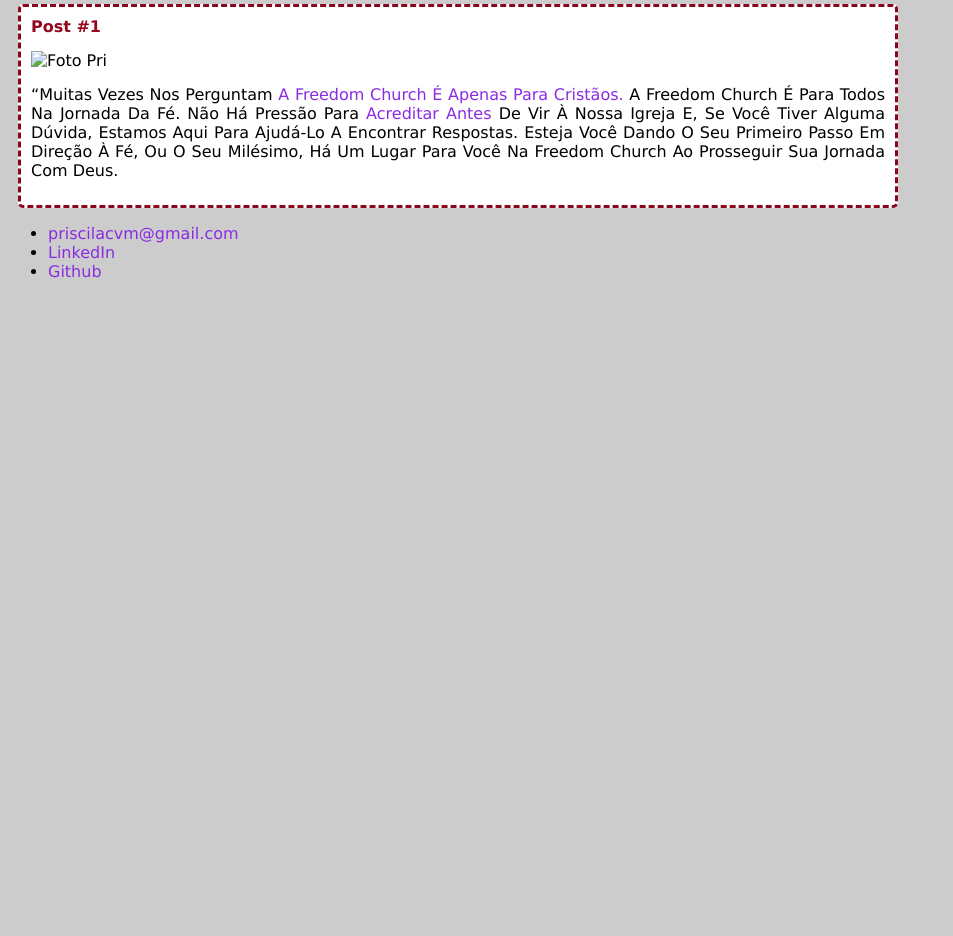
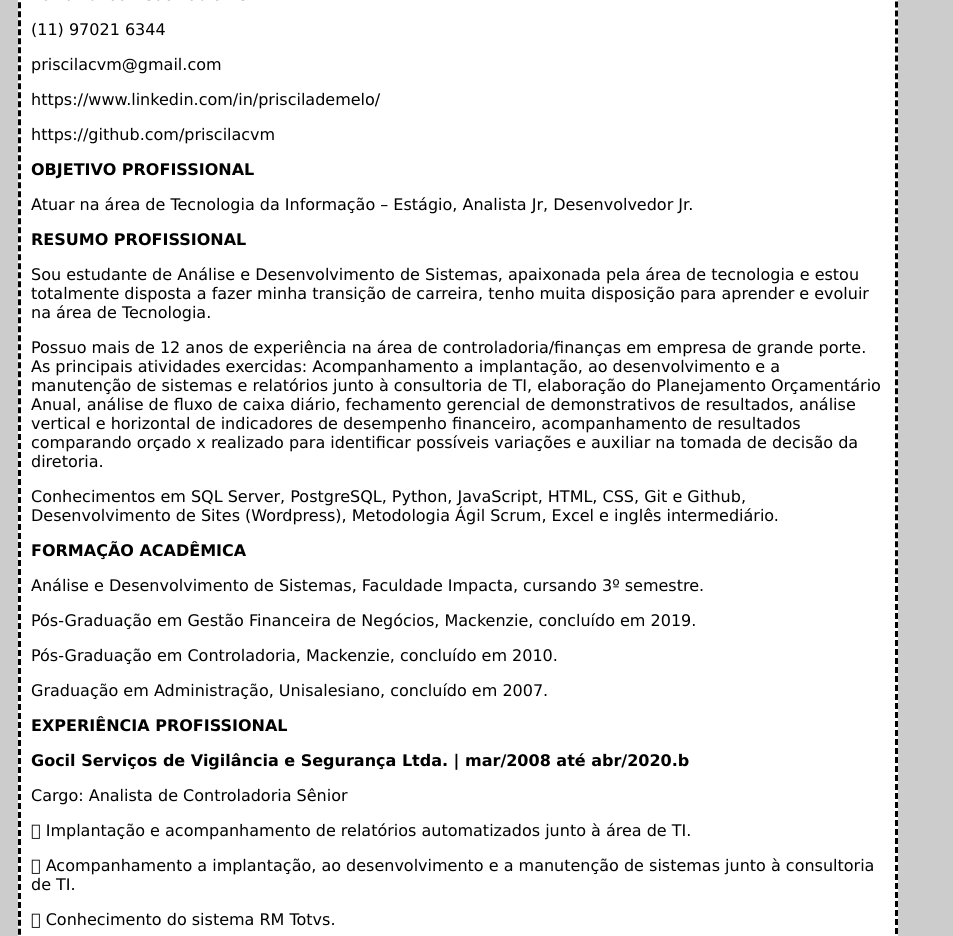
Before and after one commit to priscilacvm/Curriculo_CSS_HTML, a plain HTML site: page index.html in a window 1280 px wide. Shown: the part 190-1126 px from the top of the page, without its empty margins (0-953 px from the left). Before the commit the page ends 800 px from the top, so only its background shows below. Drawn offline with Linux system fonts and the light colour scheme.

Commit message:
Curriculo CSS HTML

```diff
--- a/index.html
+++ b/index.html
@@ -6,31 +6,87 @@
         <link rel="stylesheet" href="style.css">
     </head>
     <body>
-        Priscila Cardoso Vieira de Melo
     </body>
     <header>
-        <img src="Fotopri.jpg" alt="Ilustração da Pri" class="photo">
+        <img src="Fotopri.jpg" alt="Foto Priscila" class="photo">
         <h1 id="title">Priscila Cardoso Vieira de Melo</h1>
     </header>
     <section>
         <header>
-        <h2 class="subtitle">Posts</h2>
+        <h2 class="subtitle"></h2>
         </header>
         <article class="post">
             <header>
-                <h3 class="post_title">Post #1</h3>
-                <img src="Pripri.jpg" alt="Foto Pri"class="post_image">
+                <h3 class="post_title">DESCRIÇÃO</h3>
             </header>
             <p class="post_content">
-                “Muitas vezes nos perguntam <a href="https://www.linkedin.com/in/priscilademelo/" target="_blank">a Freedom Church é
-                apenas para cristãos.</a> A Freedom Church é para todos na
-                jornada da fé.
-                Não há pressão para <a href="mailto:priscilacvm@gmail.com">acreditar antes</a> de vir à nossa
-                igreja e, se você tiver alguma dúvida, estamos aqui para
-                ajudá-lo a encontrar respostas.
-                Esteja você dando o seu primeiro passo em direção à fé,
-                ou o seu milésimo, há um lugar para você na Freedom
-                Church ao prosseguir sua jornada com Deus.
+                <p> Barra Funda - São Paulo - SP</p>
+                <p>(11) 97021 6344</p>
+                <p>priscilacvm@gmail.com</p>
+                <p>https://www.linkedin.com/in/priscilademelo/</p>
+                <p>https://github.com/priscilacvm</p>
+
+                <p><b>OBJETIVO PROFISSIONAL</b></p>
+                Atuar na área de Tecnologia da Informação – Estágio, Analista Jr, Desenvolvedor Jr.
+
+                <p><b>RESUMO PROFISSIONAL</b></p>
+                Sou estudante de Análise e Desenvolvimento de Sistemas, apaixonada pela área de tecnologia e estou
+                totalmente disposta a fazer minha transição de carreira, tenho muita disposição para aprender e evoluir na
+                área de Tecnologia.
+               <p>Possuo mais de 12 anos de experiência na área de controladoria/finanças em empresa de grande porte. As
+                principais atividades exercidas: Acompanhamento a implantação, ao desenvolvimento e a manutenção de
+                sistemas e relatórios junto à consultoria de TI, elaboração do Planejamento Orçamentário Anual, análise de
+                fluxo de caixa diário, fechamento gerencial de demonstrativos de resultados, análise vertical e horizontal de
+                indicadores de desempenho financeiro, acompanhamento de resultados comparando orçado x realizado
+                para identificar possíveis variações e auxiliar na tomada de decisão da diretoria.</p>
+                Conhecimentos em SQL Server, PostgreSQL, Python, JavaScript, HTML, CSS, Git e Github, Desenvolvimento
+                de Sites (Wordpress), Metodologia Ágil Scrum, Excel e inglês intermediário.
+
+                <p><b>FORMAÇÃO ACADÊMICA</b></p>
+                <p>Análise e Desenvolvimento de Sistemas, Faculdade Impacta, cursando 3º semestre.</p>
+                <p>Pós-Graduação em Gestão Financeira de Negócios, Mackenzie, concluído em 2019.</p>
+                <p>Pós-Graduação em Controladoria, Mackenzie, concluído em 2010.</p>
+                <p>Graduação em Administração, Unisalesiano, concluído em 2007.</p>
+<b>EXPERIÊNCIA PROFISSIONAL</b>
+<p><b>Gocil Serviços de Vigilância e Segurança Ltda. | mar/2008 até abr/2020.b</b></p>
+<p>Cargo: Analista de Controladoria Sênior</p>
+ Implantação e acompanhamento de relatórios automatizados junto à área de TI.
+<p> Acompanhamento a implantação, ao desenvolvimento e a manutenção de sistemas junto à consultoria
+    de TI.</p>
+ Conhecimento do sistema RM Totvs.
+<p> Elaboração do Planejamento Orçamentário Anual.</p>
+ Fechamento gerencial do demonstrativo de resultados.
+<p> Acompanhamento diário do fluxo de caixa.</p>
+ Análise horizontal e vertical de indicadores de desempenho.
+<p> Análise de resultados comparando orçado x realizado, identificando possíveis desvios e causas para
+    auxiliar na tomada de decisão da diretoria.</p>
+ Análise mensal dos custos e despesas para correta apropriação.
+<p> Análise e cálculo de tributos.</p>
+ Suporte, análise e acompanhamento mensal de relatórios gerenciais baseados em informações das áreas
+de: RH, TI, Vendas, Jurídico, Faturamento, Logística, Contratos e Custos, Contabilidade, Financeiro e
+Marketing.
+<p> Confecção de relatórios gerenciais em Excel e Power Point.</p>
+ Criação e manutenção do Centro de Custos e contas gerenciais.
+<p><b>Banco Sudameris Brasil S/A. | jul/2005 até jun/2007.</b></p>
+    <p>Cargo: Estagiária</p>
+     Atendimento ao público e contato com clientes.
+    <p> Arquivo e conferência de relatórios e documentos.</p>
+     Telemarketing ativo e receptivo.
+    <p> Divulgação e venda de produtos e serviços.</p></p>
+<p><b>CURSOS E QUALIFICAÇÕES</b></p>
+ HTML5 e CSS3, Digital Innovation One - 2021
+<p> Lógica de Programação, Digital Innovation One - 2020</p>
+ Introdução a Git e Github, Digital Innovation One - 2020
+<p> Curso Marketing Digital - Desenvolvimento e Manutenção de Site (Wordpress), Alex Vargas – 2020.</p>
+ HTML e JavaScript Básico, Laboratória – 2020.
+<p> Python, Pyladies e Faculdade Impacta – 2019.</p>
+ SQL, Faculdade Impacta - 2019
+<p> Inglês Intermediário, Professor Particular – 2019.</p>
+ Workshop Inteligência Emocional, Agreg – 2014.
+<p> Excel Básico, Intermediário e Avançado, Green Treinamento – 2011.</p>
+<b>INFORMAÇÕES ADICIONAIS</b>
+<p> Criação, desenvolvimento e manutenção do Site: www.corpodefinidosim.com</p>
+ Disponibilidade para viagens
             </p>
         </article>
         </section>
--- a/style.css
+++ b/style.css
@@ -6,12 +6,12 @@ body{
 }
 
 .photo{
-    border: rgb(248, 12, 51);
+    border: bl;
     border-radius: 50px;
 }
 
 #title, .subtitle, .post_title {
-    color:rgb(146, 7, 30);
+    color:black;
 }
 
 #title{
@@ -21,7 +21,7 @@ body{
 
 a{
     text-decoration: none;
-    color:blueviolet;
+    color:blue;
 }
 
 .post_title{
@@ -34,7 +34,7 @@ a{
 .post {
     background: white;
     padding: 10px;
-    border: 3px dashed rgb(138, 6, 28);
+    border: 3px dashed black;
     margin: 10px;
     border-radius: 5px;
 }
```
